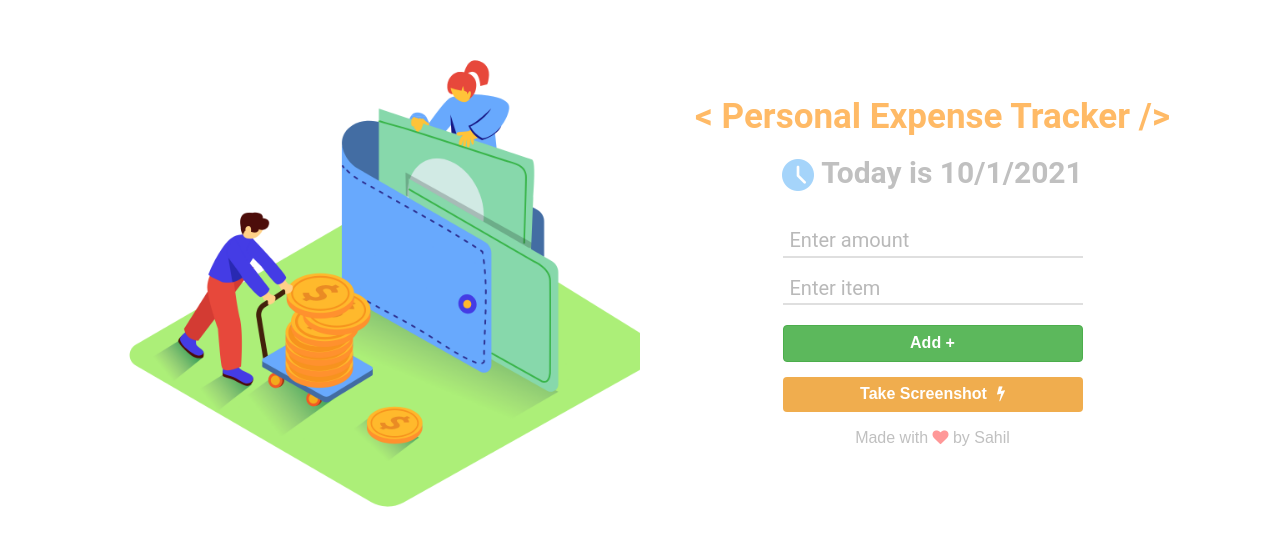
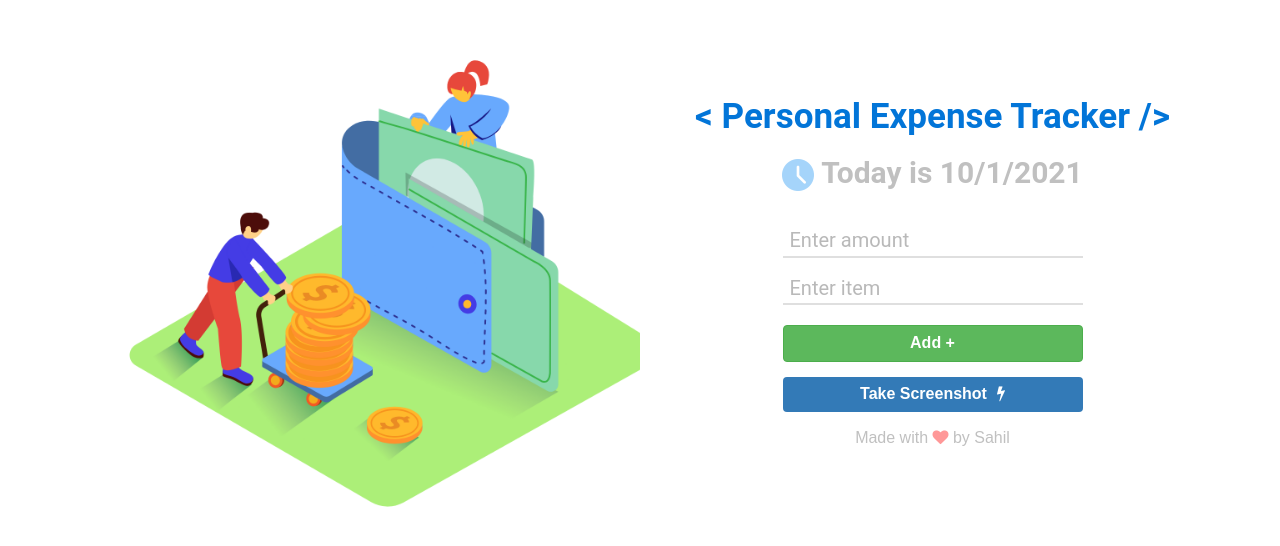
Before and after one commit to hksahil/expense-tracker, a plain HTML site: page index.html in a window 1280 px wide. Shown: the part 124-670 px from the top of the page. Drawn offline with nearby package versions, Linux system fonts and the light colour scheme; a web font is replaced by a local one.

Commit message:
newChnage1

```diff
--- a/index.html
+++ b/index.html
@@ -144,7 +144,7 @@
         #heading {
           font-size: 23px;
           font-weight: bold;
-          color: #ffba66;
+          color: #0275d8 ;
           font-family: Roboto;
           margin-top: 30px !important;
           width: 321px;
@@ -207,7 +207,7 @@
         #heading {
           font-size: 35px;
           font-weight: bold;
-          color: #ffba66;
+          color: #0275d8 ;
           font-family: Roboto;
           width: 485px;
           text-align: center;
@@ -282,7 +282,7 @@
             Add +
           </button>
           <div id="result"></div>
-          <button id="downloadbtn" type="button" class="btn btn-warning">
+          <button id="downloadbtn" type="button" class="btn btn-primary">
             Take Screenshot<i
               class="fa fa-bolt"
               style="margin-left: 10px; font-size: 16px"
```
Also changed, not shown: 1 other file.
